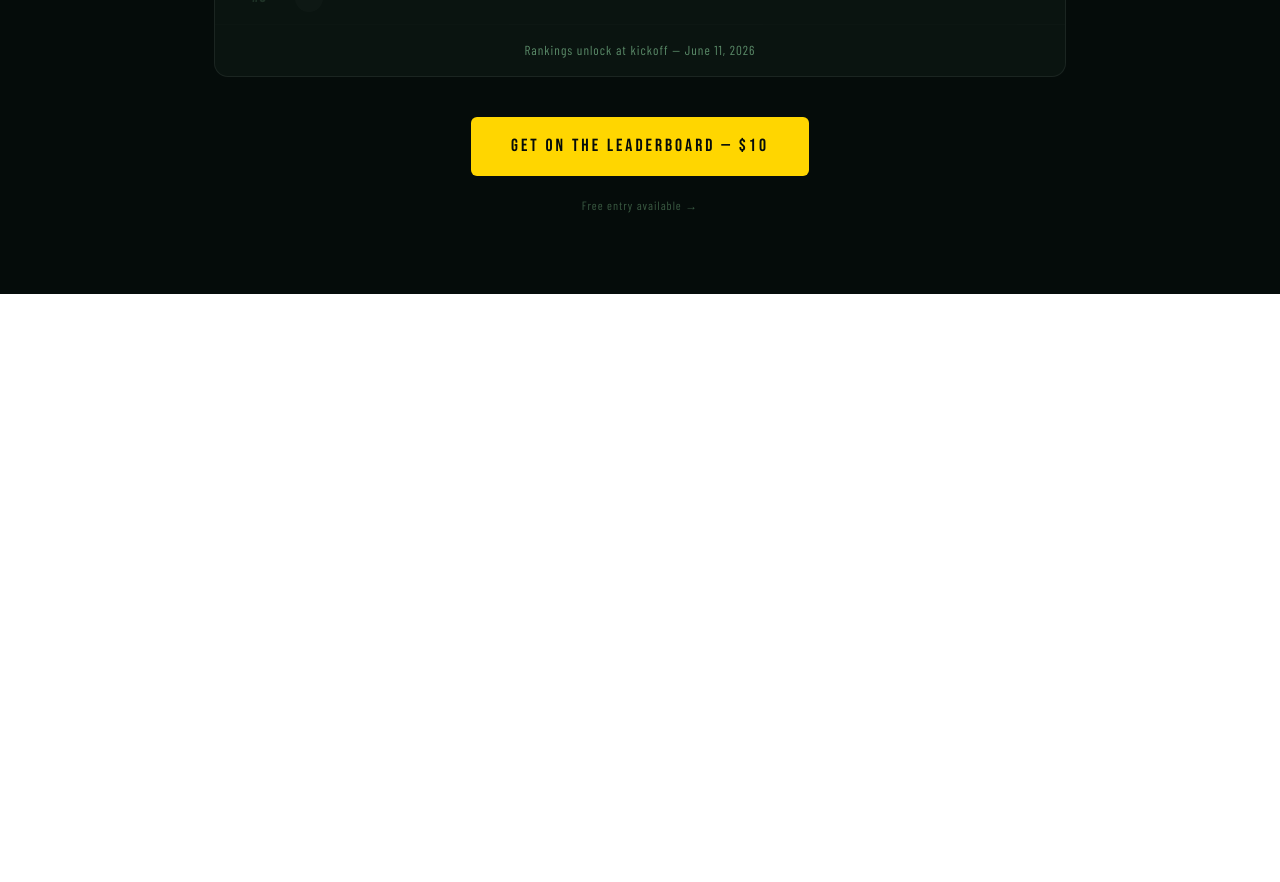
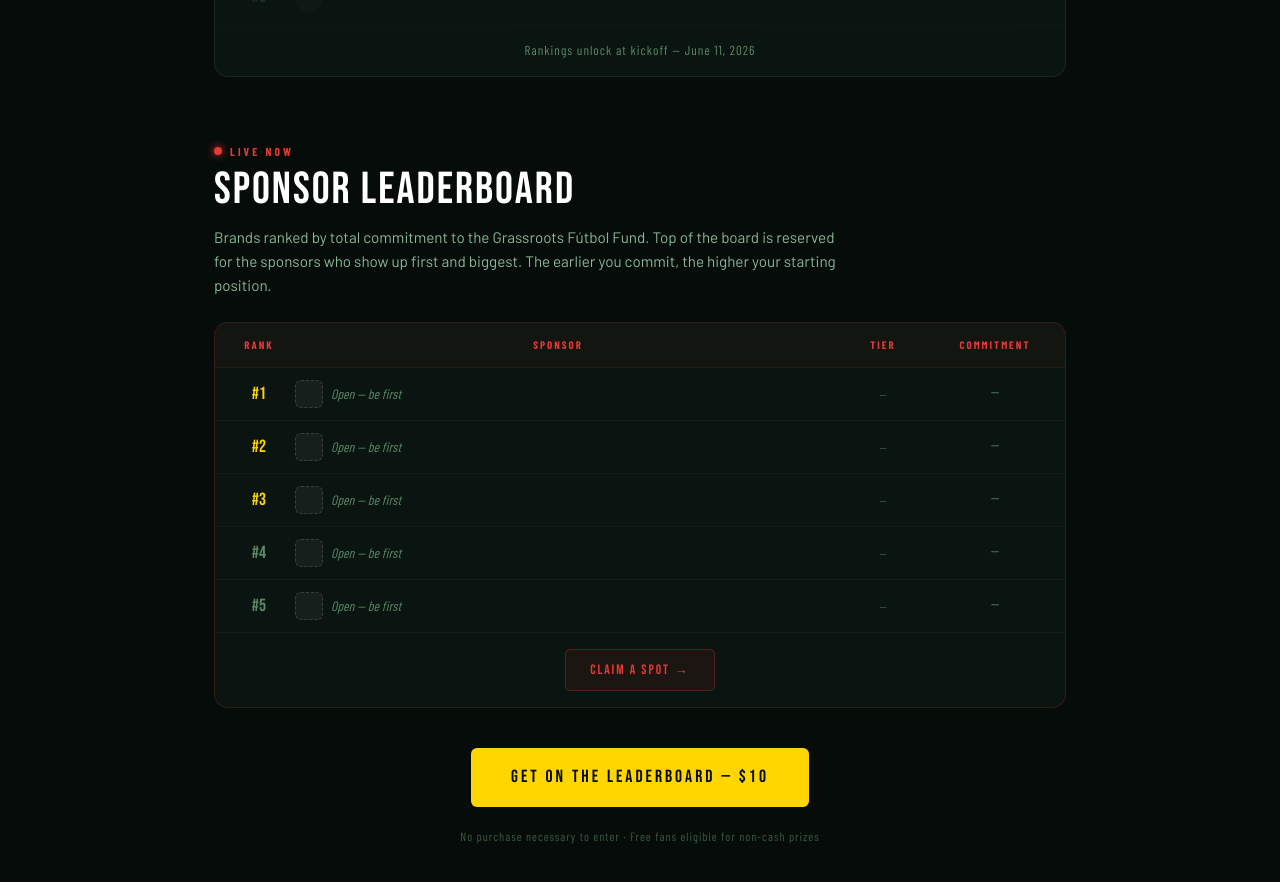
Before and after one commit to thomasjbartley-creator/wcfc-platform, a Next.js app: page /leaderboard in a window 1280 px wide. Shown: the part 1080-1962 px from the top of the page. Before the commit the page ends 1374 px from the top, so only its background shows below. Built offline with nearby package versions, Linux system fonts and the light colour scheme.

Commit message:
Update leaderboard page: add Sponsor Leaderboard section

```diff
--- a/app/leaderboard/page.tsx
+++ b/app/leaderboard/page.tsx
@@ -1,5 +1,4 @@
 import Link from 'next/link'
-
 export default function LeaderboardPage() {
  return (
  <div style={{ minHeight: '100vh', background: '#050C0A', fontFamily: "'Barlow', sans-serif", color: '#d0ead8' }}>
@@ -11,14 +10,12 @@ export default function LeaderboardPage() {
  <Link href="/auth/signup?plan=champion" style={{ fontFamily: "'Bebas Neue'", fontSize: '0.9rem', color: '#050C0A', background: '#FFD600', letterSpacing: '2px', textDecoration: 'none', padding: '9px 20px', borderRadius: '5px' }}>JOIN — $10</Link>
  </div>
  </nav>
-
  <div style={{ maxWidth: '900px', margin: '0 auto', padding: '80px 24px', textAlign: 'center' }}>
  <div style={{ fontFamily: "'Barlow Condensed'", fontSize: '0.75rem', fontWeight: 700, color: '#00C853', letterSpacing: '3px', marginBottom: '8px' }}>GLOBAL RANKINGS</div>
  <div style={{ fontFamily: "'Bebas Neue'", fontSize: 'clamp(2.4rem,7vw,5rem)', color: 'white', letterSpacing: '2px', lineHeight: 1, marginBottom: '16px' }}>Leaderboard<br /><span style={{ color: '#FFD600' }}>Goes Live June 11</span>
  </div>
  <p style={{ fontFamily: "'Barlow'", fontSize: '1rem', color: '#8ab898', lineHeight: 1.7, maxWidth: '540px', margin: '0 auto 48px' }}>The global leaderboard opens at kickoff. Rankings update after every match. Individual standings, country leaderboard, and weekly prize tracking — all live.
  </p>
-
  {/* PREVIEW CARDS */}
  <div style={{ display: 'grid', gridTemplateColumns: 'repeat(auto-fill, minmax(240px, 1fr))', gap: '14px', marginBottom: '48px', textAlign: 'left' }}>
  {[
@@ -26,6 +23,7 @@ export default function LeaderboardPage() {
  { icon: '', title: 'Country Leaderboard', desc: 'Average score per fan by country. Levels the playing field for smaller nations.' },
  { icon: '', title: 'Weekly Prize Tracker', desc: 'Top Plus and Premium fans each week. Cash prizes paid within 48 hours of week end.' },
  { icon: '', title: 'Champion Founders Wall', desc: 'Every founding member listed permanently. Your name in the history of this platform.' },
+ { icon: '', title: 'Sponsor Leaderboard', desc: 'Live now. Brands ranked by total commitment, refreshed as new sponsors join.' },
  ].map(c => (
  <div key={c.title} style={{ background: '#0a1410', border: '1px solid rgba(255,255,255,0.07)', borderRadius: '12px', padding: '20px' }}>
  <div style={{ fontSize: '1.6rem', marginBottom: '8px' }}>{c.icon}</div>
@@ -34,7 +32,6 @@ export default function LeaderboardPage() {
  </div>
  ))}
  </div>
-
  {/* PLACEHOLDER TABLE */}
  <div style={{ background: '#0a1410', border: '1px solid rgba(255,255,255,0.07)', borderRadius: '14px', overflow: 'hidden', marginBottom: '40px' }}>
  <div style={{ padding: '14px 20px', background: 'rgba(255,255,255,0.02)', borderBottom: '1px solid rgba(255,255,255,0.05)', display: 'grid', gridTemplateColumns: '48px 1fr 80px 80px', gap: '12px' }}>
@@ -56,10 +53,40 @@ export default function LeaderboardPage() {
  <div style={{ padding: '16px 20px', textAlign: 'center', fontFamily: "'Barlow Condensed'", fontSize: '0.82rem', color: '#5a8a68', letterSpacing: '1px' }}>Rankings unlock at kickoff — June 11, 2026
  </div>
  </div>
-
+ {/* SPONSOR LEADERBOARD — LIVE NOW */}
+ <div style={{ textAlign: 'left', marginBottom: '24px', marginTop: '60px' }}>
+ <div style={{ display: 'inline-flex', alignItems: 'center', gap: '8px', marginBottom: '8px' }}>
+ <span style={{ display: 'inline-block', width: '8px', height: '8px', borderRadius: '50%', background: '#E53935', boxShadow: '0 0 8px #E53935' }} />
+ <span style={{ fontFamily: "'Barlow Condensed'", fontSize: '0.72rem', color: '#E53935', letterSpacing: '3px', fontWeight: 700 }}>LIVE NOW</span>
+ </div>
+ <div style={{ fontFamily: "'Bebas Neue'", fontSize: 'clamp(1.8rem,4vw,2.8rem)', color: 'white', letterSpacing: '2px', lineHeight: 1, marginBottom: '12px' }}>Sponsor Leaderboard
+ </div>
+ <p style={{ fontFamily: "'Barlow'", fontSize: '0.95rem', color: '#8ab898', lineHeight: 1.6, maxWidth: '640px', marginBottom: '0' }}>Brands ranked by total commitment to the Grassroots Fútbol Fund. Top of the board is reserved for the sponsors who show up first and biggest. The earlier you commit, the higher your starting position.</p>
+ </div>
+ <div style={{ background: '#0a1410', border: '1px solid rgba(229,57,53,0.2)', borderRadius: '14px', overflow: 'hidden', marginBottom: '40px' }}>
+ <div style={{ padding: '14px 20px', background: 'rgba(229,57,53,0.04)', borderBottom: '1px solid rgba(229,57,53,0.1)', display: 'grid', gridTemplateColumns: '48px 1fr 100px 100px', gap: '12px' }}>
+ {['RANK', 'SPONSOR', 'TIER', 'COMMITMENT'].map(h => (
+ <div key={h} style={{ fontFamily: "'Barlow Condensed'", fontSize: '0.68rem', color: '#E53935', letterSpacing: '2px', fontWeight: 700 }}>{h}</div>
+ ))}
+ </div>
+ {[1,2,3,4,5].map(n => (
+ <div key={n} style={{ padding: '12px 20px', borderBottom: '1px solid rgba(255,255,255,0.04)', display: 'grid', gridTemplateColumns: '48px 1fr 100px 100px', gap: '12px', alignItems: 'center' }}>
+ <div style={{ fontFamily: "'Bebas Neue'", fontSize: '1.1rem', color: n <= 3 ? '#FFD600' : '#5a8a68' }}>#{n}</div>
+ <div style={{ display: 'flex', alignItems: 'center', gap: '8px' }}>
+ <div style={{ width: 28, height: 28, borderRadius: '6px', background: 'rgba(255,255,255,0.05)', border: '1px dashed rgba(255,255,255,0.15)' }} />
+ <div style={{ fontFamily: "'Barlow Condensed'", fontSize: '0.85rem', color: '#5a8a68', fontStyle: 'italic' }}>Open — be first</div>
+ </div>
+ <div style={{ fontFamily: "'Barlow Condensed'", fontSize: '0.78rem', color: '#3a5a42' }}>—</div>
+ <div style={{ fontFamily: "'Bebas Neue'", fontSize: '0.95rem', color: '#3a5a42' }}>—</div>
+ </div>
+ ))}
+ <div style={{ padding: '16px 20px', textAlign: 'center' }}>
+ <Link href="/sponsors" style={{ display: 'inline-block', padding: '10px 24px', background: 'rgba(229,57,53,0.08)', border: '1px solid rgba(229,57,53,0.3)', color: '#E53935', fontFamily: "'Bebas Neue'", fontSize: '0.85rem', letterSpacing: '2px', borderRadius: '5px', textDecoration: 'none' }}>CLAIM A SPOT →</Link>
+ </div>
+ </div>
  <Link href="/auth/signup?plan=champion" style={{ display: 'inline-block', padding: '16px 40px', background: '#FFD600', color: '#050C0A', fontFamily: "'Bebas Neue'", fontSize: '1.1rem', letterSpacing: '3px', borderRadius: '6px', textDecoration: 'none', marginBottom: '12px' }}>Get on the Leaderboard — $10
  </Link>
- <div style={{ fontFamily: "'Barlow Condensed'", fontSize: '0.75rem', color: '#3a5a42', letterSpacing: '1px', marginTop: '8px' }}><Link href="/auth/signup" style={{ color: '#3a5a42' }}>Free entry available →</Link>
+ <div style={{ fontFamily: "'Barlow Condensed'", fontSize: '0.75rem', color: '#3a5a42', letterSpacing: '1px', marginTop: '8px' }}>No purchase necessary to enter · Free fans eligible for non-cash prizes
  </div>
  </div>
  </div>
```
